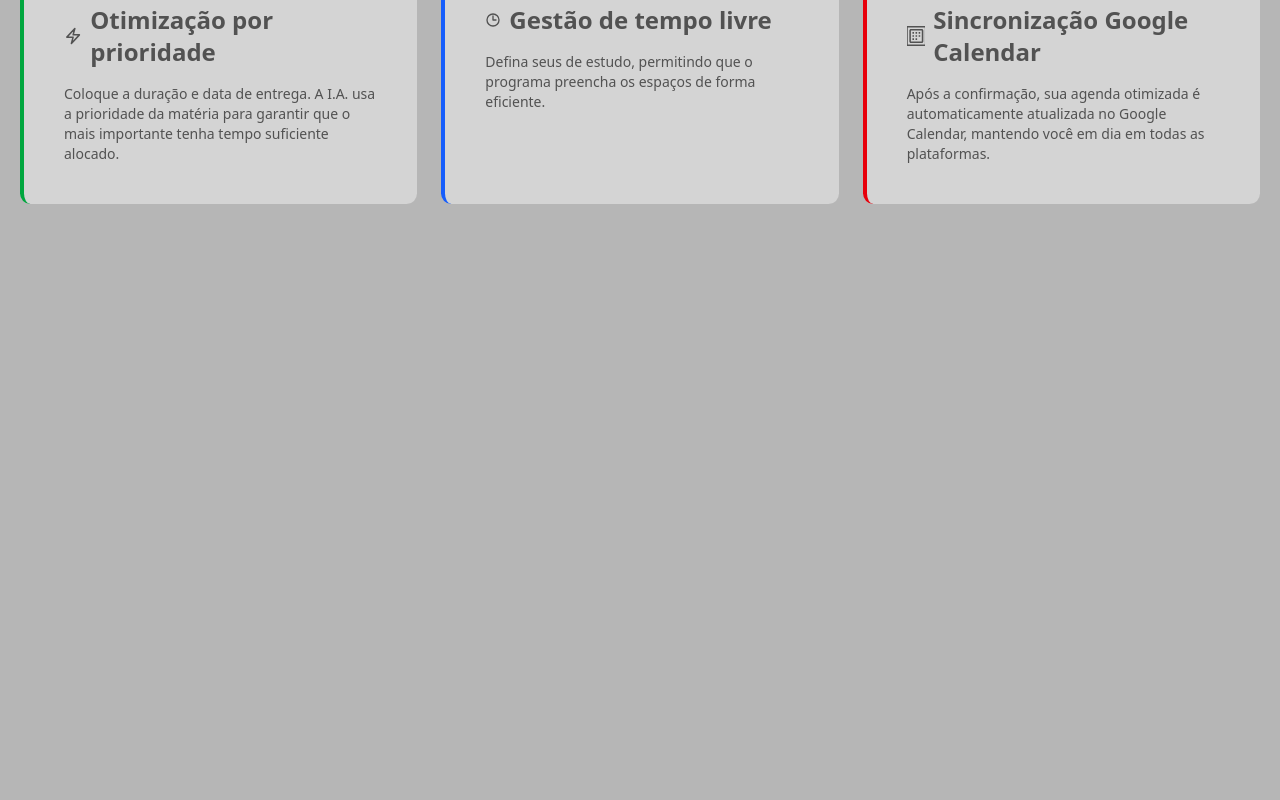
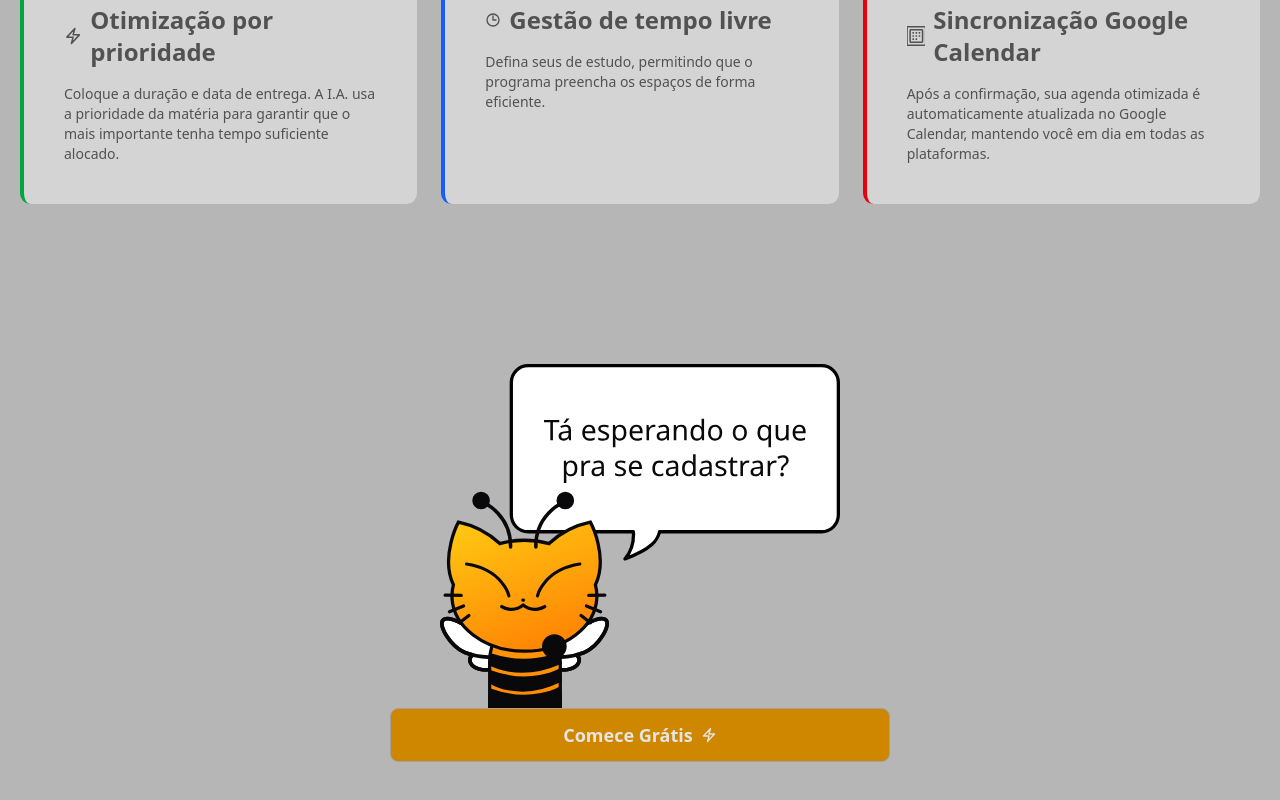
Before and after one commit to ana-borowsky/cronograma-educacional-react, a React app in the folder frontend/: page / in a window 1280 px wide. Shown: the part 2449-3249 px from the top of the page. Before the commit the page ends 2833 px from the top, so only its background shows below. Built offline with nearby package versions, Linux system fonts and the light colour scheme; the HTML template or start-up script is replaced by a standard one.

Commit message:
Adiciona mais uma imagem do gatinho na home

```diff
--- a/frontend/src/pages/Home.jsx
+++ b/frontend/src/pages/Home.jsx
@@ -263,7 +263,22 @@ const Home = () => {
 
           </div>
         </div>
+        <div className="flex justify-center items-center mb-30 flex-col">
+          <img
+            src="/assets/gatinho_balao_cadastre_se.svg"
+            style={{ width: '400px', height: 'auto' }}
+            className="-mb-1"
+          />
 
+          <Button
+            size="xl"
+            variant="yellow-primary"
+            className="w-[500px] text-lg font-semibold border border-neutral-400 transition duration-200"
+            onClick={openSignupModal}
+          >
+            Comece Grátis <Zap className="ml-2 h-5 w-5" />
+          </Button>
+        </div>
       </div>
 
       {isLoginModalOpen && (
```
Also changed, not shown: frontend/public/assets/gatinho_balao_cadastre_se.svg (added), frontend/public/assets/gatinho_erros_ia.svg (deleted).
